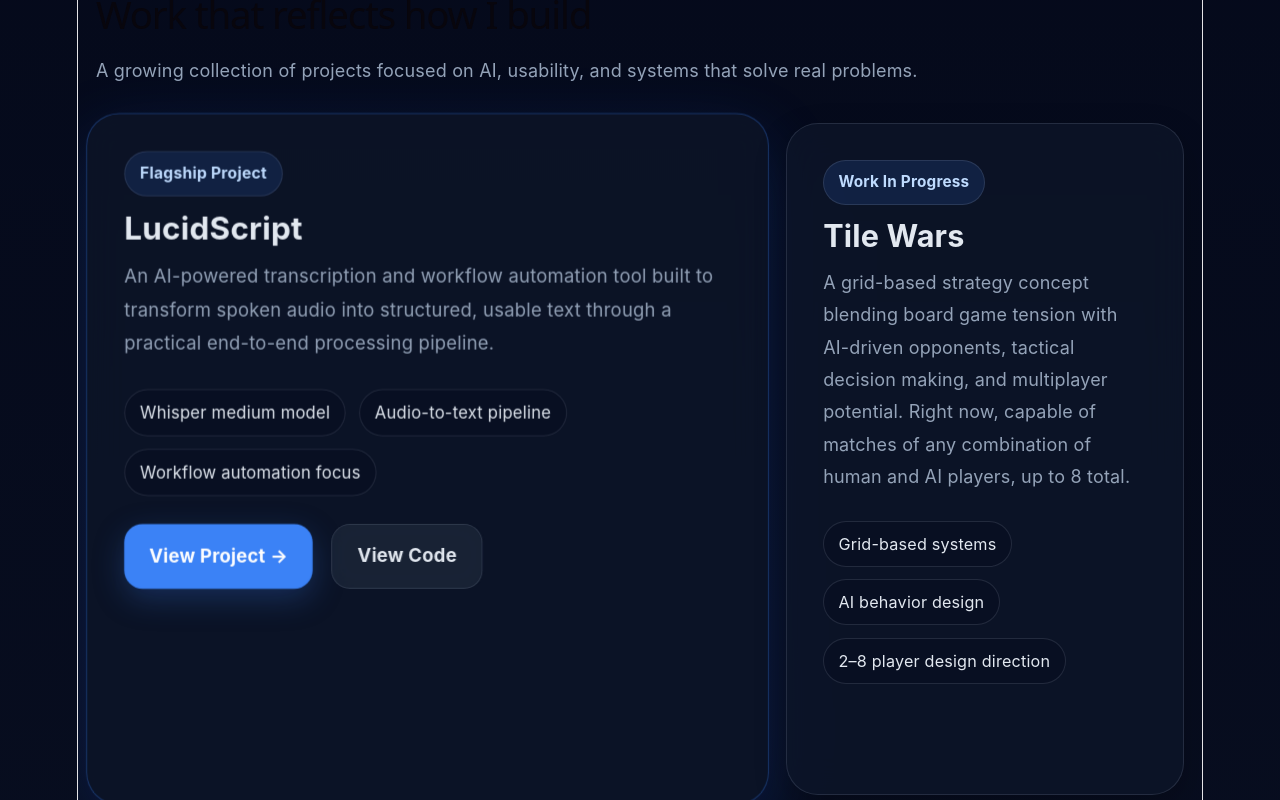
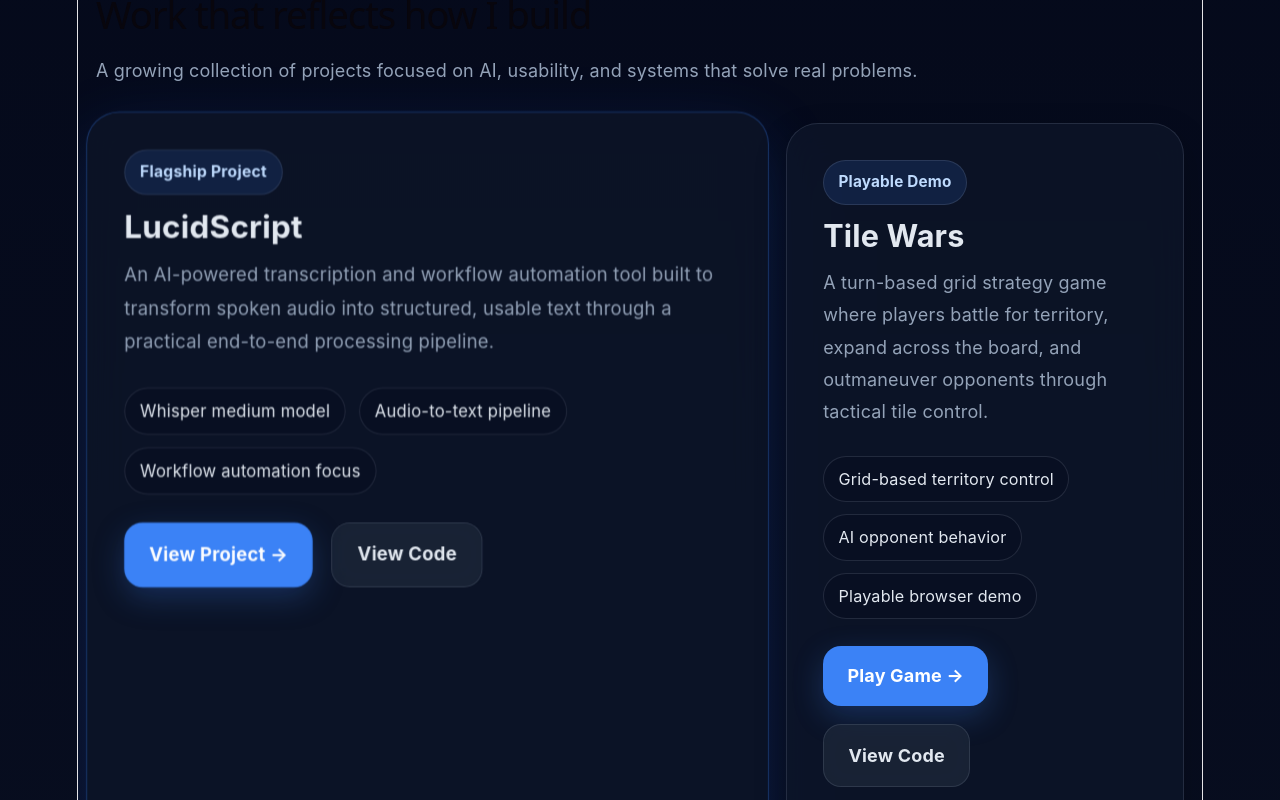
Before and after one commit to dodd623/portfolio, a React (Vite) app: page / in a window 1280 px wide. Shown: the part 1080-1880 px from the top of the page. Built offline with nearby package versions, Linux system fonts and the light colour scheme.

Commit message:
Added Tile Wars live demo link

```diff
--- a/src/App.jsx
+++ b/src/App.jsx
@@ -83,17 +83,17 @@ export default function App() {
     },
     {
   title: "Tile Wars",
-      tag: "Work In Progress",
+  tag: "Playable Demo",
   description:
-        "A grid-based strategy concept blending board game tension with AI-driven opponents, tactical decision making, and multiplayer potential. Right now, capable of matches of any combination of human and AI players, up to 8 total.",
+    "A turn-based grid strategy game where players battle for territory, expand across the board, and outmaneuver opponents through tactical tile control.",
   highlights: [
-        "Grid-based systems",
-        "AI behavior design",
-        "2–8 player design direction",
+    "Grid-based territory control",
+    "AI opponent behavior",
+    "Playable browser demo",
   ],
   featured: false,
-      liveLink: "",
-      codeLink: "",
+  liveLink: "https://dodd623.itch.io/tile-wars",
+  codeLink: "https://github.com/dodd623/tile-wars",
 },
   ];
 
@@ -630,7 +630,7 @@ export default function App() {
                   ))}
                 </div>
 
-                {project.featured && (
+                {(project.featured || project.liveLink || project.codeLink) && (
                   <div style={{ ...styles.buttonRow, marginTop: "1.5rem", marginBottom: 0 }}>
   {project.liveLink && (
     <a
@@ -639,7 +639,7 @@ export default function App() {
       rel="noreferrer"
       style={styles.primaryButton}
     >
-                        View Project →
+      {project.title === "Tile Wars" ? "Play Game →" : "View Project →"}
     </a>
   )}
 
```
Lines whose indentation alone changed are shown as unchanged.
